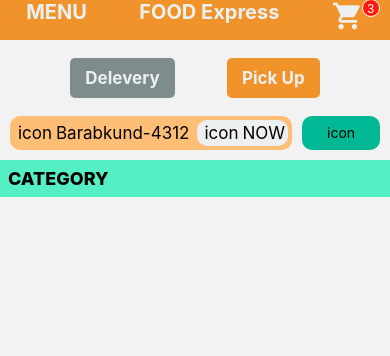
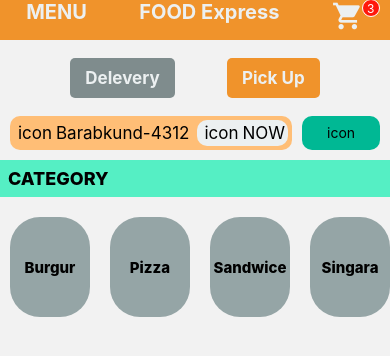
Before and after one commit to alnooristiak/FoodDeleveryApp, a React Native app: screen /HomeScreen in a window 390 px wide. Shown: the top 356 px of the page. Built offline with nearby package versions, Linux system fonts and the light colour scheme.

Commit message:
show category datas

```diff
--- a/src/screens/HomeScreen.js
+++ b/src/screens/HomeScreen.js
@@ -1,10 +1,12 @@
-import { ScrollView, StyleSheet, Text, TouchableOpacity, View } from 'react-native'
+import { FlatList, Pressable, ScrollView, StyleSheet, Text, TouchableOpacity, View } from 'react-native'
 import React, { useState } from 'react'
 import HomeHeader from '../components/HomeHeader'
 import { colors } from '../global/Styles'
+import { datas } from '../global/Data'
 
 const HomeScreen = () => {
   const [delevery, setDelevery] = useState(true);
+  const [indexCheck, setIndexCheck] = useState("0")
   return (
     <View>
       {/* Home Header sec */}
@@ -41,6 +43,27 @@ const HomeScreen = () => {
         {/* Category text sec */}
         <View style={styles.category}>
           <Text style={styles.categoryTxt}>CATEGORY</Text>
+        </View>
+        {/* load category list */}
+        <View>
+          <FlatList
+          data={datas}
+          horizontal={true}
+          showsHorizontalScrollIndicator={false}
+          keyExtractor={(item) => item.id}
+          extraData={indexCheck}
+          renderItem={({item, index}) => (
+            <Pressable
+            onPress={()=> {setIndexCheck(item.id)}}
+            >
+              <View style={indexCheck === item.id ? {...styles.smallCardSel}:{...styles.smallCard}}>
+              {/* <ScrollView> */}
+                <Text style={styles.cataTitle}>{item.name}</Text>
+              {/* </ScrollView> */}
+              </View>
+            </Pressable>
+          )}
+          />
         </View>
       </ScrollView>
     </View>
@@ -113,5 +136,27 @@ const styles = StyleSheet.create({
   categoryTxt: {
     fontWeight: '800',
     fontSize: 18
+  },
+  smallCardSel: {
+    borderRadius: 30,
+    backgroundColor: colors.green_light,
+    justifyContent: 'center',
+    alignItems: 'center',
+    width: 85,
+    height: 100,
+    margin: 10
+  },
+  smallCard: {
+    borderRadius: 30,
+    backgroundColor: colors.greay_midiyam,
+    justifyContent: 'center',
+    alignItems: 'center',
+    width: 80,
+    height: 100,
+    margin: 10
+  },
+  cataTitle: {
+    fontSize: 15,
+    fontWeight: '800'
   }
 })
```
